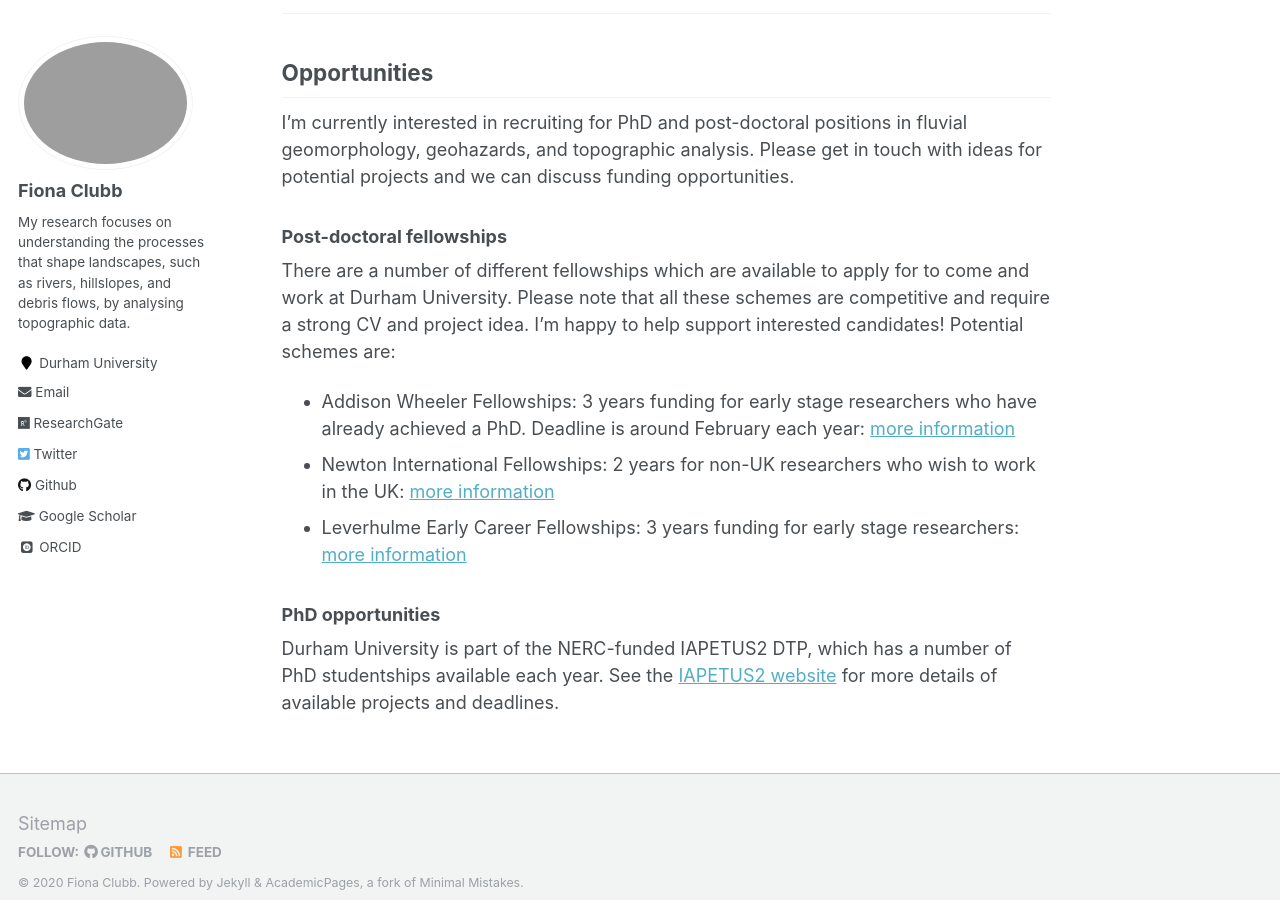
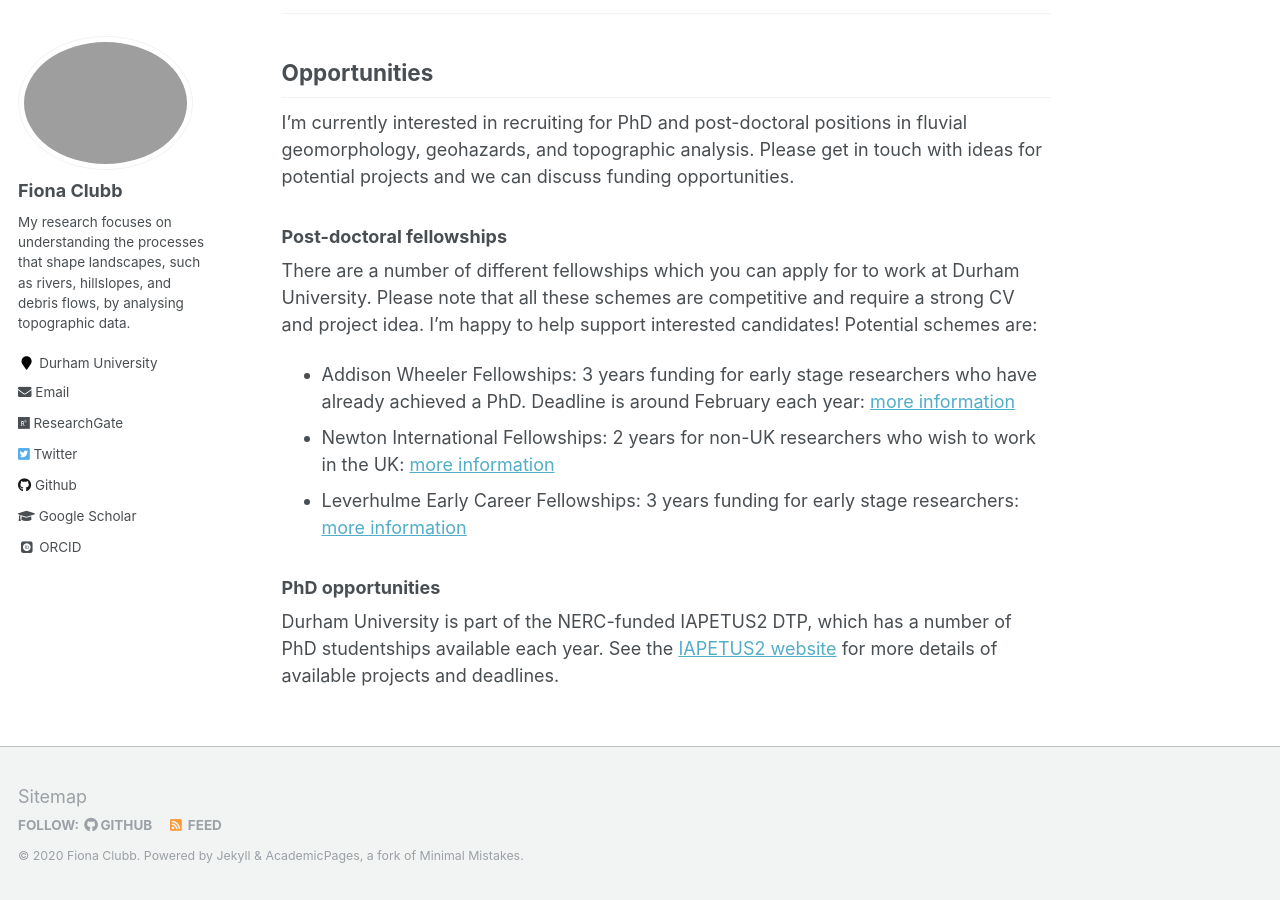
Before and after one commit to fclubb/fclubb.github.io, a Jekyll site: the page built from _pages/about.md, in a window 1280 px wide and 900 px high, scrolled down 1010 px. Built offline with Jekyll 4.4.1, drawn with Linux system fonts in a browser that asks for light colours; some web fonts are replaced.

Commit message:
less wordy

```diff
--- a/_pages/about.md
+++ b/_pages/about.md
@@ -27,7 +27,7 @@ I'm currently interested in recruiting for PhD and post-doctoral positions in fl
 
 ### Post-doctoral fellowships
 
-There are a number of different fellowships which are available to apply for to come and work at Durham University. Please note that all these schemes are competitive and require a strong CV and project idea. I'm happy to help support interested candidates! Potential schemes are:
+There are a number of different fellowships which you can apply for to work at Durham University. Please note that all these schemes are competitive and require a strong CV and project idea. I'm happy to help support interested candidates! Potential schemes are:
 
 * Addison Wheeler Fellowships: 3 years funding for early stage researchers who have already achieved a PhD. Deadline is around February each year: [more information](https://www.dur.ac.uk/ias/addisonwheelerfellowships/)
 * Newton International Fellowships: 2 years for non-UK researchers who wish to work in the UK: [more information](https://royalsociety.org/grants-schemes-awards/grants/newton-international/)
```
